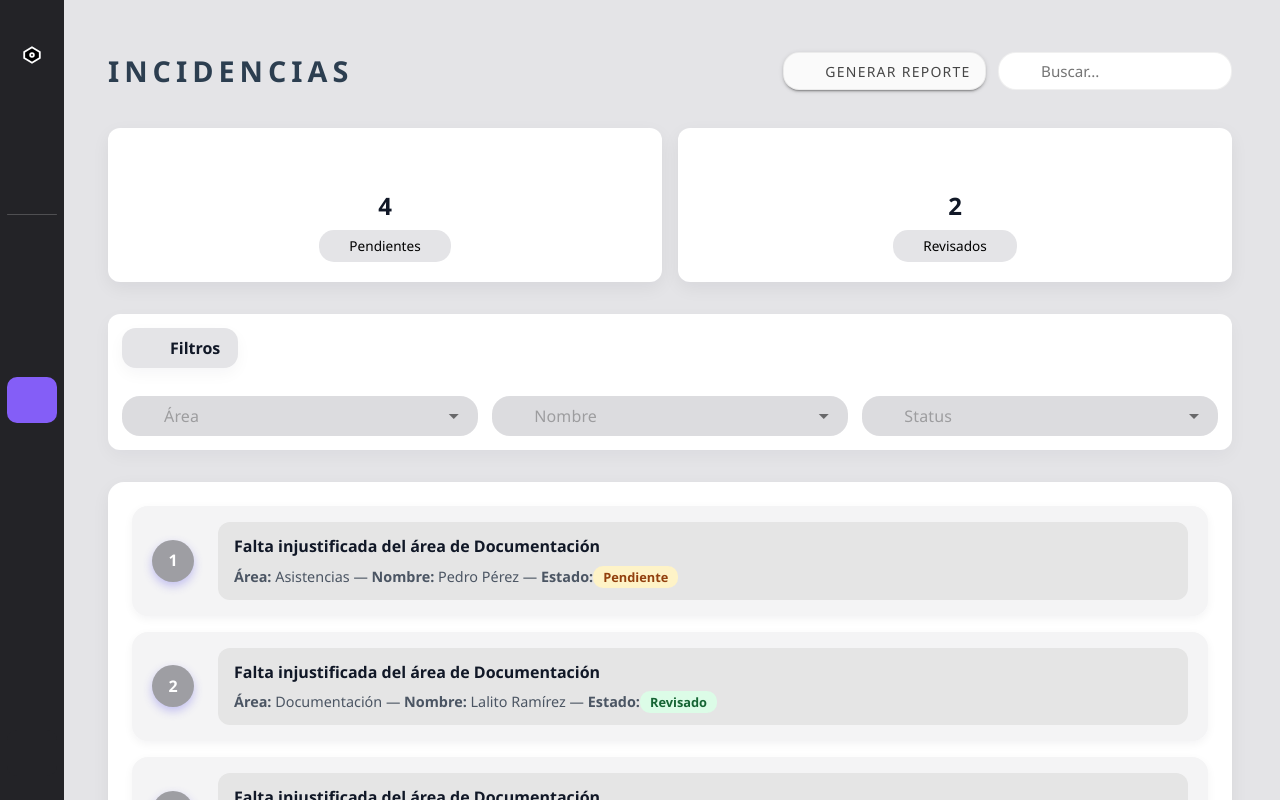
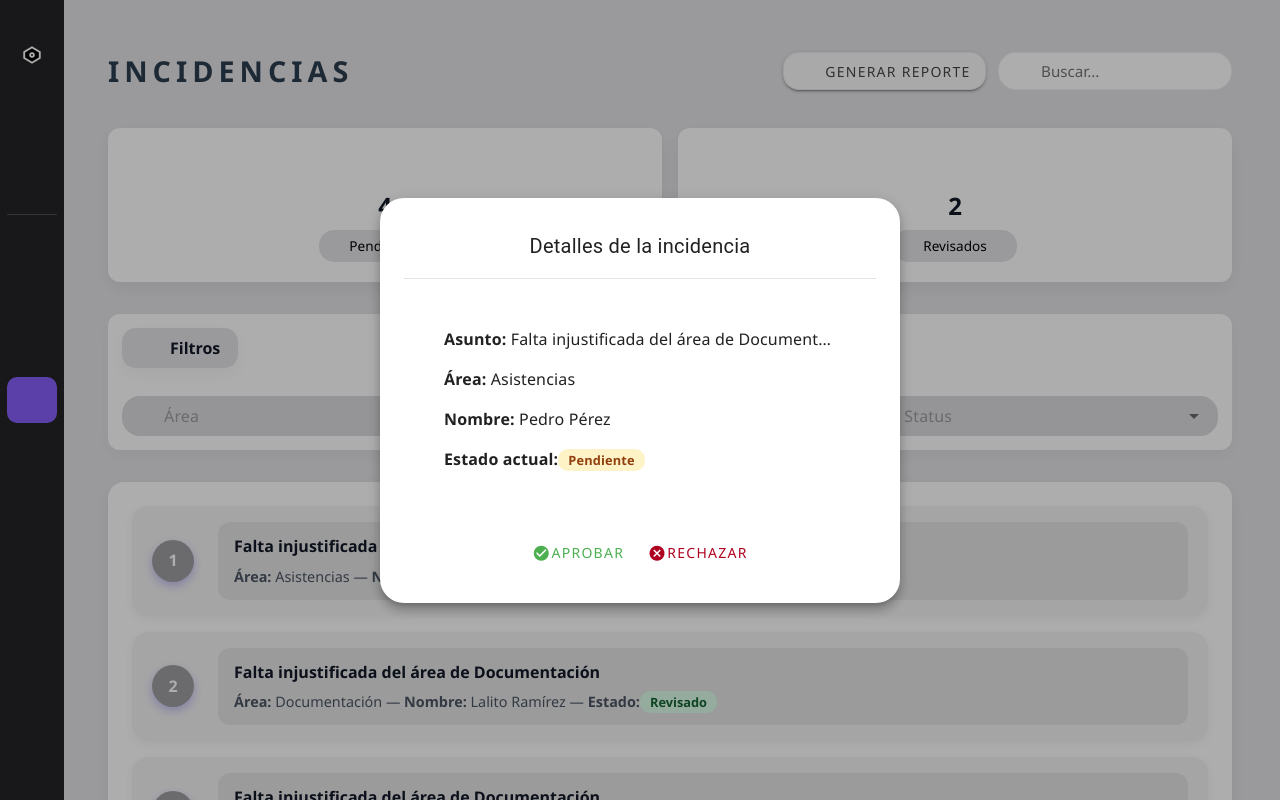
Before and after one commit to LXRDSZN/Sistema-Rh, a Vue app: page /Incidencias in a window 1280 px wide. Both pictures are taken after a click on the element 670 px from the left and 560 px from the top of the page. Built offline with nearby package versions, Linux system fonts and the light colour scheme.

Commit message:
Modal para detalle de incidencias

```diff
--- a/src/components/Incidencias/Incidencias-component.vue
+++ b/src/components/Incidencias/Incidencias-component.vue
@@ -14,8 +14,8 @@ export default {
       'Lalito Ramírez'
     ],
       statusItems: [
-       'Pendiente',
-       'Revisado'
+      'Pendiente',
+      'Revisado'
       ],
 
       selectedArea: null,
@@ -29,6 +29,11 @@ export default {
       tipoReporte: null,
       tipoReporteItems: ['PDF', 'EXCEL'],
       menu:false, // para el date picker
+
+      incidenciaSeleccionada: null,
+      dialogIncidencia: false,
+      dialogRechazo: false,
+      motivoRechazo: '',
 
       // Lista estática de incidencias
       incidencias: [
@@ -121,7 +126,39 @@ export default {
     },
     limpiarFecha() {
       this.fechaReporte = null;
-    }
+    },
+
+    //Metodos para el modal detalles de incidencia
+    abrirIncidencia(incidencia) {
+      this.incidenciaSeleccionada = incidencia;
+      this.dialogIncidencia = true;
+    },
+    aprobarIncidencia() {
+      this.incidenciaSeleccionada.status = 'Revisado';
+      this.incidenciaSeleccionada.motivo = '';
+      this.dialogIncidencia = false;
+      this.incidenciaSeleccionada = null;
+    },
+    rechazarIncidencia() {
+      this.dialogIncidencia = false;
+      this.dialogRechazo = true;
+    },
+    confirmarRechazo() {
+      if (!this.motivoRechazo.trim()) {
+        this.$emit('mostrar-toast', {
+          color: 'error',
+          mensaje: 'Por favor ingresa una razón del rechazo.',
+        });
+        return;
+      }
+
+      this.incidenciaSeleccionada.status = 'Rechazada';
+      this.incidenciaSeleccionada.motivo = this.motivoRechazo;
+
+      this.dialogRechazo = false;
+      this.motivoRechazo = '';
+      this.incidenciaSeleccionada = null;
+    },
 
   }
 };
@@ -328,12 +365,14 @@ export default {
     </div>
 
 
-     <!-- Lista de incidencias -->
+    <!-- Lista de incidencias -->
 <div class="lista-incidencias">
   <div
     v-for="(incidencia, index) in incidenciasFiltradas"
     :key="incidencia.id"
     class="incidencia-card"
+    @click="abrirIncidencia(incidencia)"
+    style="cursor:pointer"
   >
     <div class="incidencia-num">{{ index + 1 }}</div>
 
@@ -346,7 +385,11 @@ export default {
         <span
           :class="[
             'status-tag',
-            incidencia.status === 'Pendiente' ? 'pendiente' : 'revisado'
+            incidencia.status === 'Pendiente'
+            ? 'pendiente'
+            : incidencia.status === 'Rechazada'
+            ? 'rechazada'
+            : 'revisado'
           ]"
         >
           {{ incidencia.status }}
@@ -362,6 +405,114 @@ export default {
   </div>
 </div>
 
+<!-- Modal de información de la incidencia -->
+
+<v-dialog v-model="dialogIncidencia" max-width="520">
+  <v-card class="pa-6 rounded-xl" elevation="8">
+    <v-card-title class="text-h6 text-center d-flex align-center justify-center mb-2">
+      <span>Detalles de la incidencia</span>
+    </v-card-title>
+
+    <v-divider class="mb-4"></v-divider>
+
+    <v-card-text v-if="incidenciaSeleccionada">
+      <v-list density="compact">
+        <v-list-item>
+          <v-list-item-title>
+            <strong>Asunto:</strong> {{ incidenciaSeleccionada.asunto }}
+          </v-list-item-title>
+        </v-list-item>
+        <v-list-item>
+          <v-list-item-title>
+            <strong>Área:</strong> {{ incidenciaSeleccionada.area }}
+          </v-list-item-title>
+        </v-list-item>
+        <v-list-item>
+          <v-list-item-title>
+            <strong>Nombre:</strong> {{ incidenciaSeleccionada.nombre }}
+          </v-list-item-title>
+        </v-list-item>
+        <v-list-item>
+          <v-list-item-title>
+            <strong>Estado actual:</strong>
+            <span
+              :class="[
+                'status-tag',
+                incidenciaSeleccionada.status === 'Pendiente'
+                  ? 'pendiente'
+                  : incidenciaSeleccionada.status === 'Rechazada'
+                  ? 'rechazada'
+                  : 'revisado'
+              ]"
+            >
+              {{ incidenciaSeleccionada.status }}
+            </span>
+          </v-list-item-title>
+        </v-list-item>
+      </v-list>
+
+      <!-- Motivo del rechazo dentro del modal -->
+      <div
+        v-if="incidenciaSeleccionada.status === 'Rechazada' && incidenciaSeleccionada.motivo"
+        class="motivo-box mt-4"
+      >
+        <v-icon color="error" class="mr-2">mdi-alert-circle</v-icon>
+        <div>
+          <strong>Motivo del rechazo:</strong>
+          <p>{{ incidenciaSeleccionada.motivo }}</p>
+        </div>
+      </div>
+    </v-card-text>
+
+    <v-card-actions
+      v-if="incidenciaSeleccionada && incidenciaSeleccionada.status === 'Pendiente'"
+      class="justify-center mt-4"
+    >
+      <v-btn color="success" rounded="xl" @click="aprobarIncidencia">
+        <v-icon left>mdi-check-circle</v-icon> Aprobar
+      </v-btn>
+      <v-btn color="error" rounded="xl" @click="rechazarIncidencia">
+        <v-icon left>mdi-close-circle</v-icon> Rechazar
+      </v-btn>
+    </v-card-actions>
+
+
+  </v-card>
+</v-dialog>
+
+
+<!-- Modal de rechazo -->
+<v-dialog v-model="dialogRechazo" max-width="450">
+  <v-card class="pa-5 rounded-xl" elevation="8">
+    <v-card-title class="text-h6 text-center mb-2">
+      <v-icon color="error" class="mr-2">mdi-alert-circle</v-icon>
+      Escribe el motivo del rechazo
+    </v-card-title>
+
+    <v-divider class="mb-3"></v-divider>
+
+    <v-card-text>
+      <v-textarea
+        v-model="motivoRechazo"
+        label="Motivo del rechazo"
+        auto-grow
+        outlined
+        clearable
+        rows="3"
+      ></v-textarea>
+    </v-card-text>
+
+    <v-card-actions class="justify-center">
+      <v-btn color="primary" rounded="xl" @click="confirmarRechazo">
+        Confirmar
+      </v-btn>
+      <v-btn text @click="dialogRechazo = false">
+        Cancelar
+      </v-btn>
+    </v-card-actions>
+  </v-card>
+</v-dialog>
+
 
 
   </div>
@@ -372,7 +523,7 @@ export default {
 @import url('https://fonts.googleapis.com/css2?family=Material+Symbols+Rounded:wght@400;700&display=swap');
 
 .incidencias-content {
-   flex: 1;
+  flex: 1;
   min-height: 100vh;
   background-color: #E4E4E7;
   display: flex;
@@ -756,6 +907,10 @@ export default {
   background-color: #dcfce7;
   color: #166534;
 }
+.status-tag.rechazada {
+  background-color: #f8d7da;
+  color: #721c24;
+}
 
 /* Mensaje cuando no hay incidencias */
 .no-incidencias {
@@ -769,6 +924,37 @@ export default {
   margin-bottom: 0.5rem;
 }
 
+/* --- Estilo para el motivo del rechazo dentro del modal --- */
+.motivo-box {
+  display: flex;
+  align-items: flex-start;
+  background: #fee2e2;
+  border-left: 5px solid #ef4444;
+  padding: 1rem;
+  border-radius: 12px;
+  box-shadow: 0 4px 12px rgba(239, 68, 68, 0.15);
+  color: #991b1b;
+  max-height: 200px; /* evita que crezca demasiado */
+  overflow-y: auto; /* agrega scroll si es muy largo */
+  word-wrap: break-word; /* evita que se salga del contenedor */
+  white-space: pre-wrap; /* conserva saltos de línea y adapta el texto */
+  line-height: 1.4;
+}
+
+.motivo-box p {
+  margin: 0.25rem 0 0 0;
+  font-size: 0.95rem;
+  overflow-wrap: break-word;
+}
+
+.motivo-box::-webkit-scrollbar {
+  width: 6px;
+}
+.motivo-box::-webkit-scrollbar-thumb {
+  background-color: #f87171;
+  border-radius: 8px;
+}
+
 @media (min-width: 1024px) {
   .incidencias-content {
     padding: 3rem;
```
